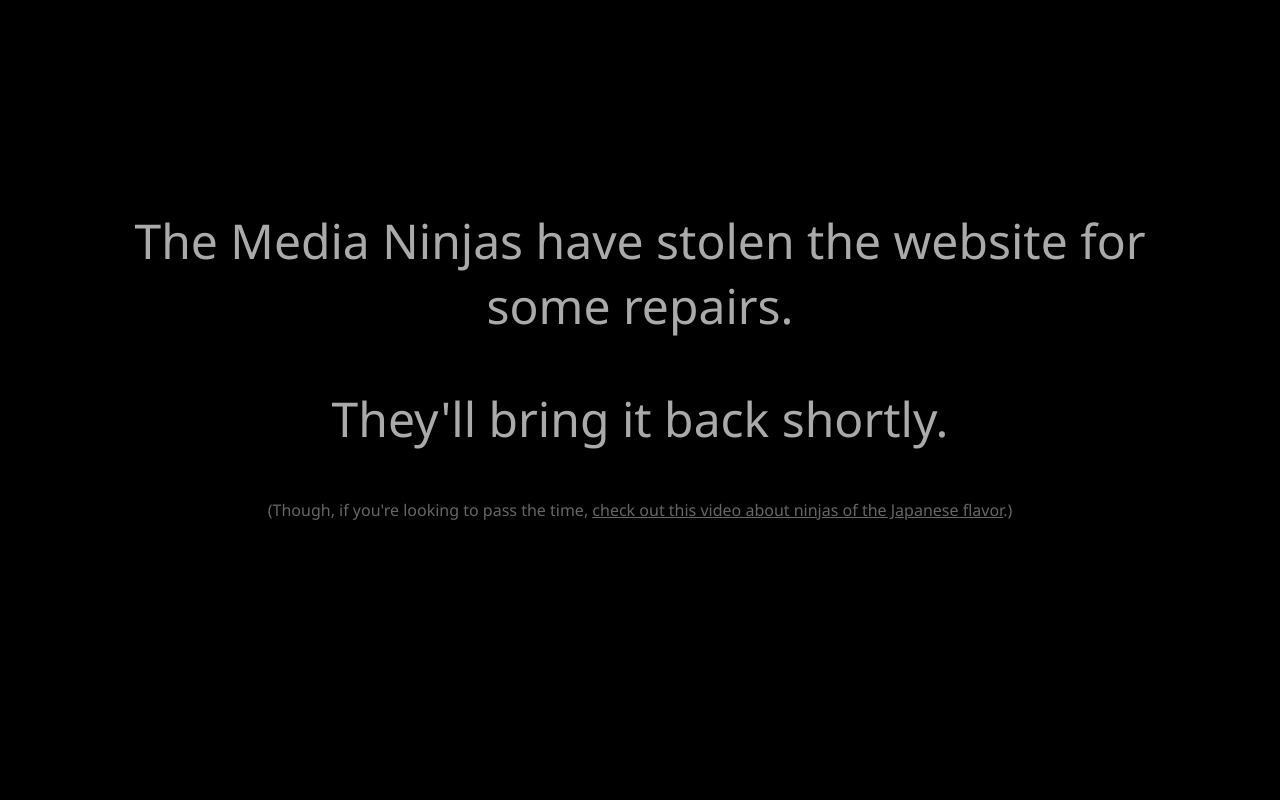
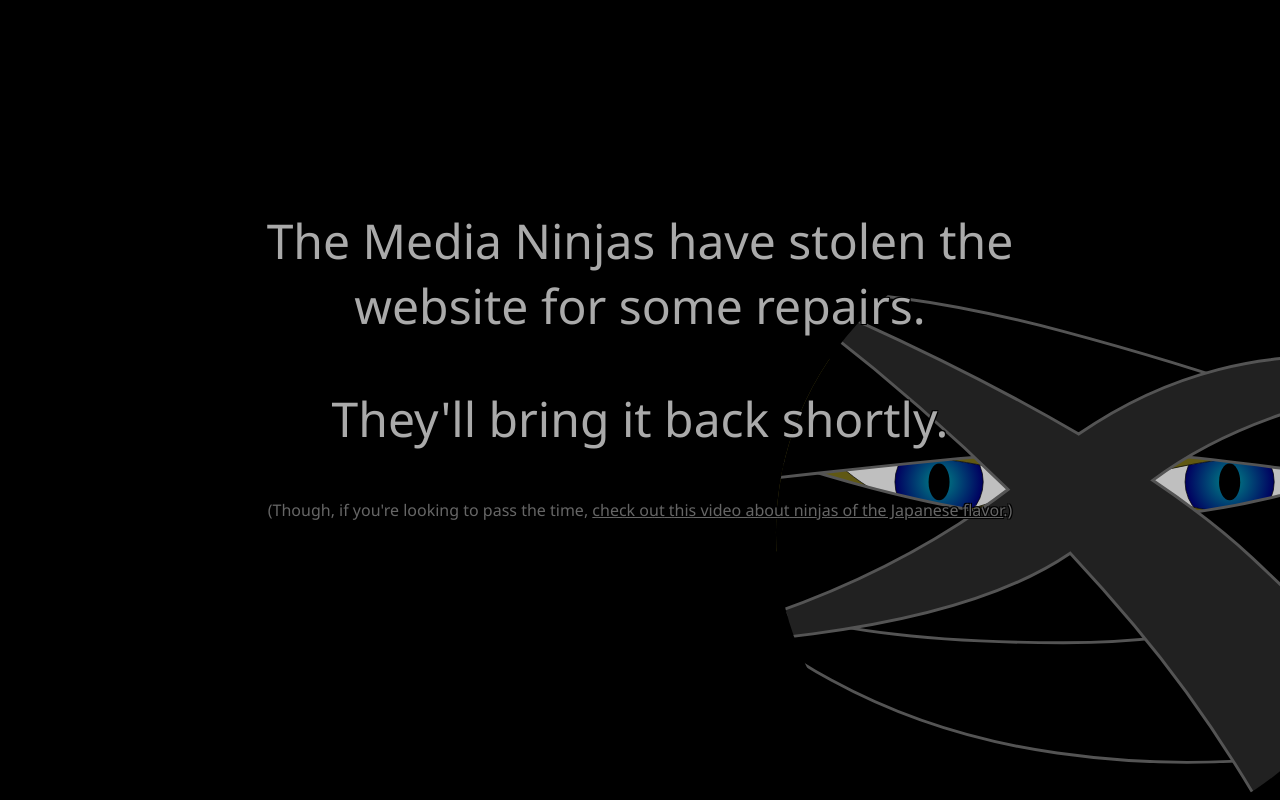
Before and after one commit to drexelforchrist/ninja-thievery, a PHP site: page / in a window 1280 px wide. Run offline with PHP 8.4, Linux system fonts and the light colour scheme.

Commit message:
added ninja logo

```diff
--- a/index.php
+++ b/index.php
@@ -3,20 +3,29 @@
 <head>
     <style>
         body {
-            background-color:black;
+            background: black url('ninjaLogo.svg');
+			background-position: -200% 125%;
+			background-size: 130%;
+			background-repeat: no-repeat;
+			background-attachment: fixed;
             color:#aaa;
             font-family: 'Segoe UI', 'Trebuchet MS', Calibri, Tahoma, Arial, sans-serif;
         }
         div {
             position:absolute;
             top:20%;
-            width:80%;
-            left:10%;
-            background-color:#000;
+            width:70%;
+            left:15%;
+            /*background-color:#000;*/
             text-align:center;
             vertical-align:middle;
+			text-shadow:
+				-1px -1px 0 #000,
+				1px -1px 0 #000,
+				-1px 1px 0 #000,
+				1px 1px 0 #000;
 
-        }
+		}
         p {
             font-size:3em;
         }
```
Also changed, not shown: ninjaLogo.svg (added).
